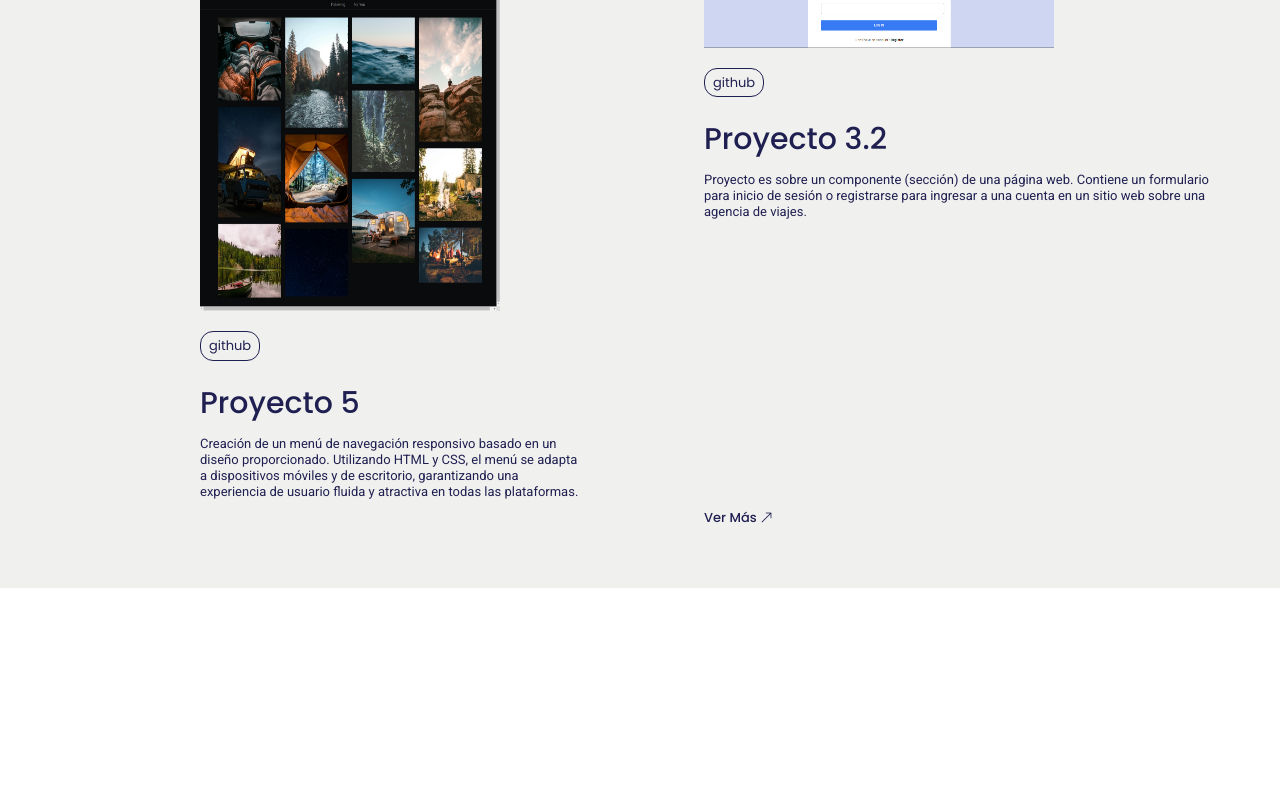
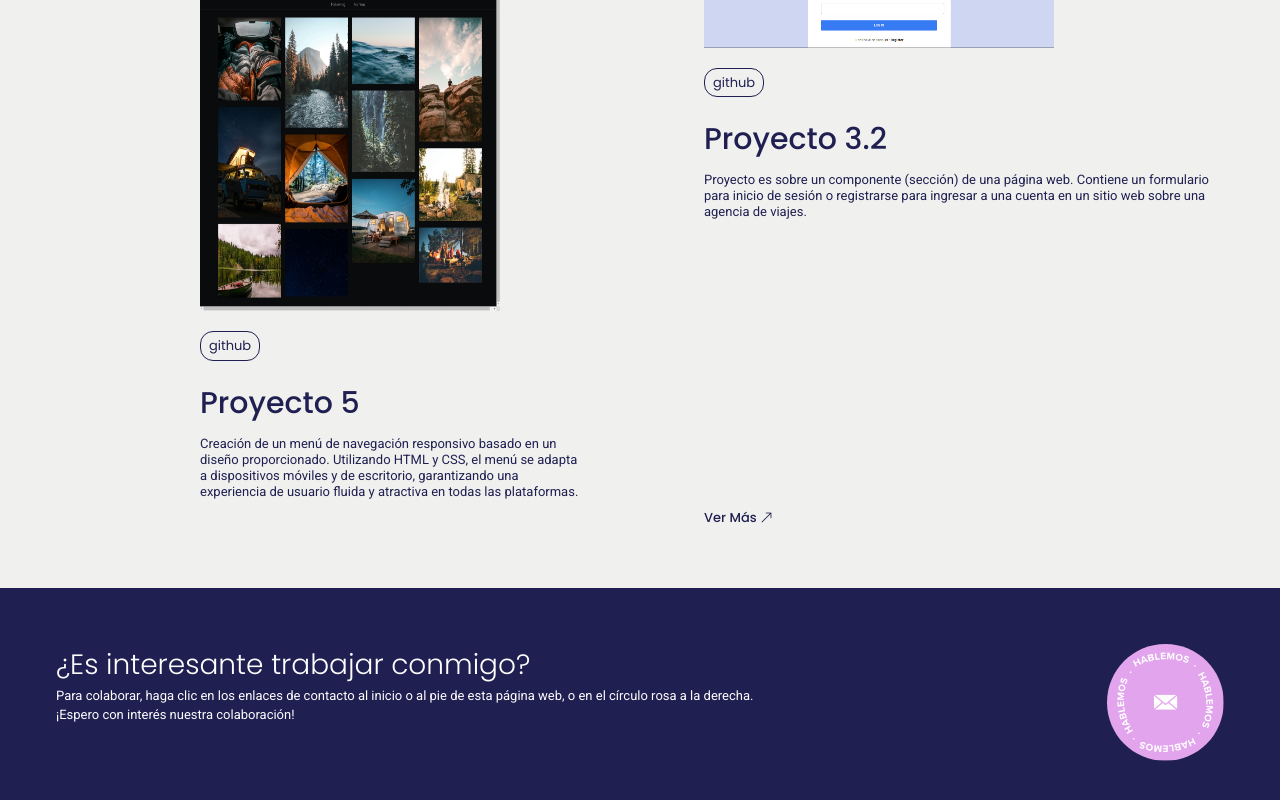
Before and after one commit to LudmilaBerto/TrabajoFinal-2, a React (Vite) app in the folder trabajoFinalDos/: page / in a window 1280 px wide. Shown: the part 2717-3517 px from the top of the page. Before the commit the page ends 3305 px from the top, so only its background shows below. Built offline with nearby package versions, Linux system fonts and the light colour scheme.

Commit message:
Realice estructura y estilizacion del componente SectionFooterUno y lo exporte al componente Footer

```diff
--- /dev/null
+++ b/trabajoFinalDos/src/Components/Footer/Footer.jsx
@@ -0,0 +1,25 @@
+import { Box } from "@chakra-ui/react"
+import { SectionFooterUno } from "../SectionFooterUno/SectionFooterUno"
+
+
+
+
+const Footer=()=>{
+
+
+
+    return(
+        <Box
+            as='footer'
+            px='14'
+            color='color.secundario'
+            bg='color.principal'
+        >
+            <SectionFooterUno/>
+
+
+        </Box>
+    )
+}
+
+export {Footer}
--- /dev/null
+++ b/trabajoFinalDos/src/Components/SectionFooterUno/SectionFooterUno.jsx
@@ -0,0 +1,62 @@
+import { Box, Flex, Image, Link, Text } from "@chakra-ui/react"
+import CirculoRosaHablemos from '../../assets/img/Circulo Rosa Hablemos.svg'
+
+
+
+
+const SectionFooterUno=()=>{
+
+
+    return(
+        <Flex
+            as='section'
+            className="section-uno-footer"
+            justify='space-between'
+            borderBottom='solid #6a686d94 1px'
+            py='14'
+        >
+            <Box
+                className="contenedor-h2-p-footer"
+                flexBasis='60%'
+            >
+                <Text
+                  as='h2'
+                  fontFamily='"Poppins", sans-serif'
+                  fontWeight='300'
+                  fontSize='28px'
+                  >
+                    ¿Es interesante <Text
+                                        as='span'
+
+                                    >
+                                        trabajar conmigo?
+                                    </Text>
+                  </Text>
+
+                <Text
+                    as='p'
+                    fontFamily='"Roboto", sans-serif'
+                    fontWeight='400'
+                    fontSize='13px'
+                    >
+                        Para colaborar, haga clic en los enlaces de contacto al inicio o al pie de esta página web, o en el círculo rosa a la derecha. ¡Espero con interés nuestra colaboración!
+                </Text>
+            </Box>
+
+            <Link
+                as='p'
+                href="https://t.me/LudmilaBerto"
+                flexBasis='10%'
+            >
+                <Image
+                    src={CirculoRosaHablemos}
+                    alt="circulo rosa hablemos"
+                    w='120px'
+                />
+            </Link>
+
+        </Flex>
+    )
+}
+
+export {SectionFooterUno}
--- a/trabajoFinalDos/src/main.jsx
+++ b/trabajoFinalDos/src/main.jsx
@@ -5,6 +5,7 @@ import { extendTheme } from "@chakra-ui/react"
 import './index.css'
 import { Header } from './Components/Header/Header'
 import { Main } from './Components/Main/Main'
+import { Footer } from './Components/Footer/Footer'
 
 const theme = extendTheme({
   colors: {
@@ -30,7 +31,7 @@ ReactDOM.createRoot(document.getElementById('root')).render(
      <ChakraProvider theme={theme}>
       <Header/>
       <Main/>
-
+      <Footer/>
      </ChakraProvider>
   </React.StrictMode>,
 )
```
